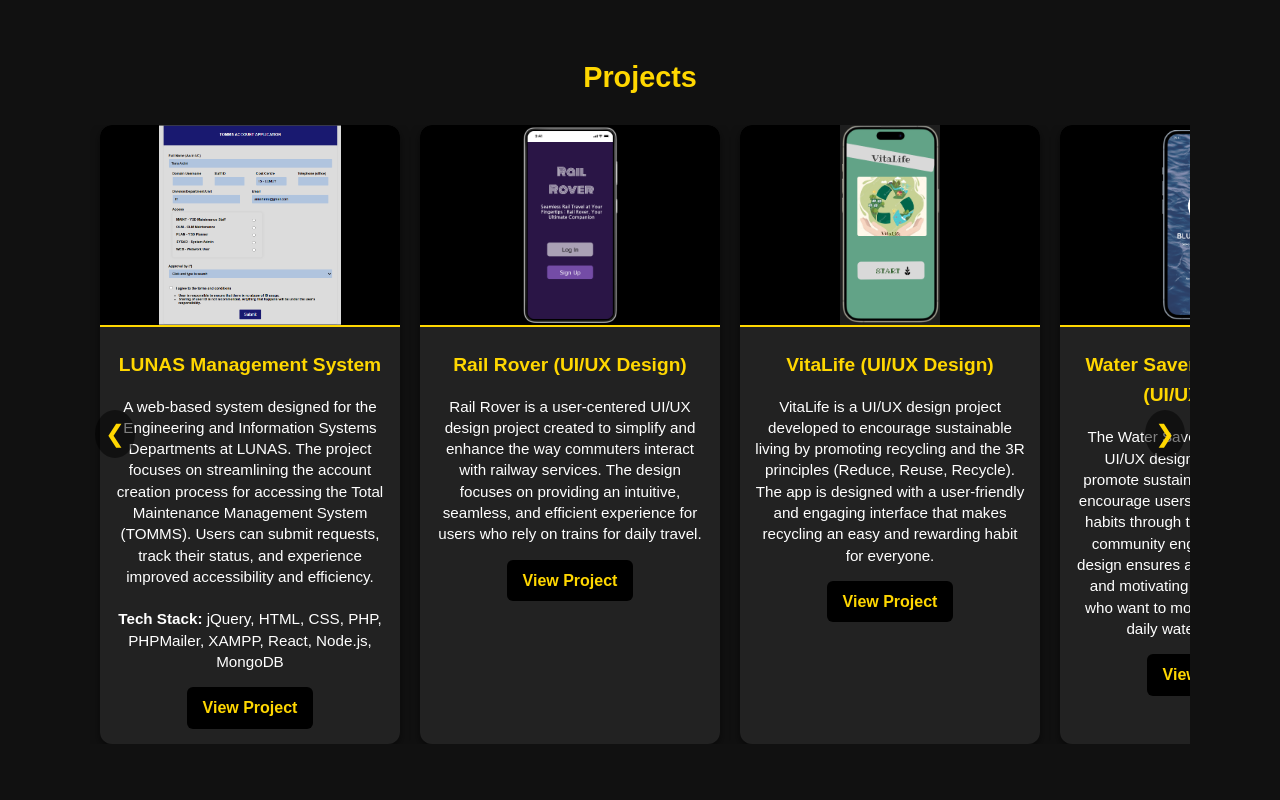
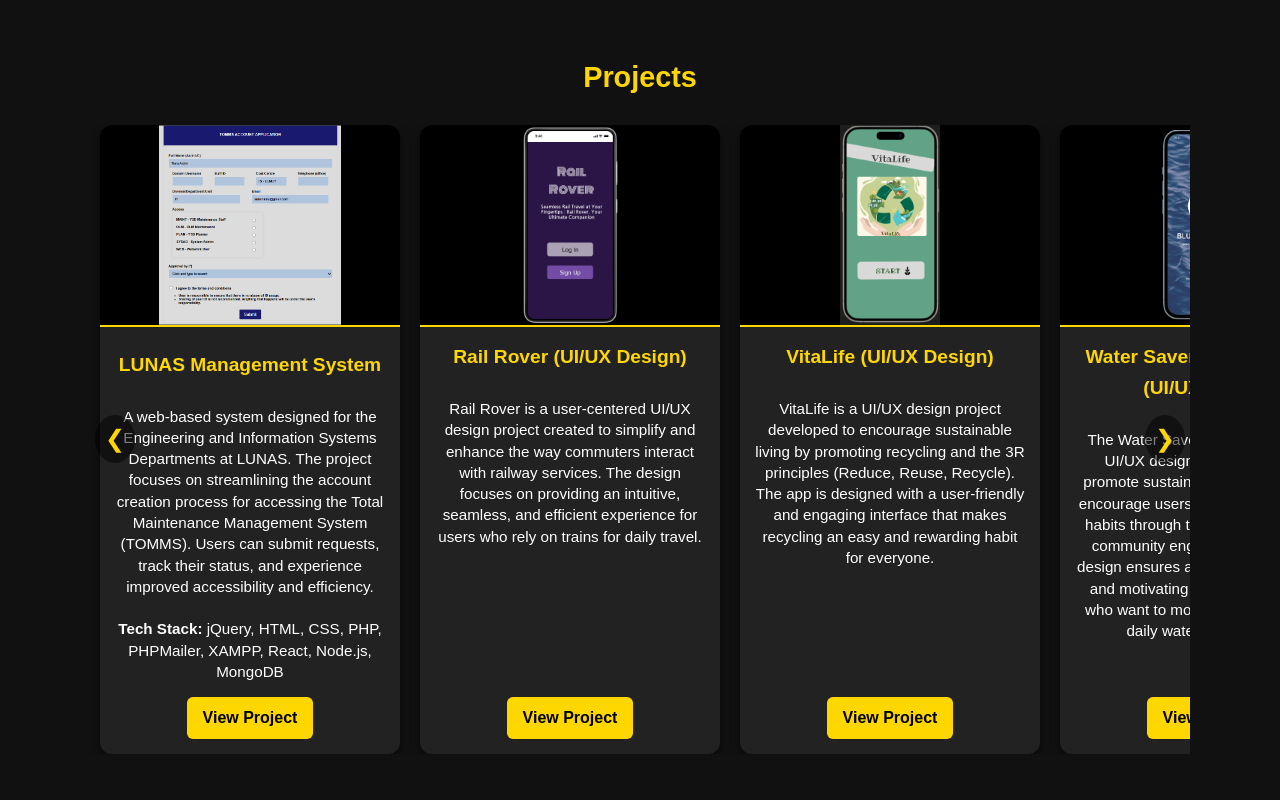
Before and after one commit to Belllesssss/portfolio, a plain HTML site: page index.html in a window 1280 px wide. Shown: the part 420-1220 px from the top of the page. Drawn offline with Linux system fonts and the light colour scheme.

Commit message:
Update index.html

```diff
--- a/index.html
+++ b/index.html
@@ -3,7 +3,7 @@
 <head>
   <meta charset="UTF-8">
   <meta name="viewport" content="width=device-width, initial-scale=1.0">
-  <title>Nur Anis's Portfolio</title>
+  <title>Nur Anis |  Portfolio</title>
 </head>
 <body>
 
@@ -147,21 +147,70 @@
     /* Projects Carousel */
     .projects-carousel { position: relative; overflow: hidden; }
     .projects-wrapper { display: flex; transition: transform 0.5s ease-in-out; }
-    .project-card { min-width: 300px; max-width: 300px; margin: 0 10px; background: #222; border-radius: 12px; overflow: hidden; box-shadow: 0 4px 10px rgba(0,0,0,0.5); transition: transform 0.3s ease, box-shadow 0.3s ease; flex-shrink: 0; }
-    .project-card:hover { transform: translateY(-5px); box-shadow: 0 6px 15px rgba(0,0,0,0.6); }
-    .project-card img { width: 100%; height: 200px; object-fit: contain; background: #000; border-bottom: 2px solid #FFD700; cursor: pointer; }
-    .project-content { padding: 15px; }
-    .project-content h3 { margin: 0 0 10px; font-size: 1.2rem; text-align: center; color: #FFD700; }
-    .project-content p { font-size: 0.95rem; line-height: 1.4; text-align: center; margin-bottom: 15px; }
-    .project-links { display: flex; justify-content: space-between; align-items: center; }
-    .project-links a { text-decoration: none; color: #FFD700; font-weight: bold; transition: color 0.3s ease; }
-    .project-links a:hover { color: #FFC300; }
-    .icon { width: 22px; height: 22px; }
+
+    .project-card {
+      min-width: 300px;
+      max-width: 300px;
+      margin: 0 10px;
+      background: #222;
+      border-radius: 12px;
+      overflow: hidden;
+      box-shadow: 0 4px 10px rgba(0,0,0,0.5);
+      transition: transform 0.3s ease, box-shadow 0.3s ease;
+      flex-shrink: 0;
+
+      /* NEW - make all cards flex column to pin button */
+      display: flex;
+      flex-direction: column;
+    }
+
+    .project-card:hover {
+      transform: translateY(-5px);
+      box-shadow: 0 6px 15px rgba(0,0,0,0.6);
+    }
+
+    .project-card img {
+      width: 100%;
+      height: 200px;
+      object-fit: contain;
+      background: #000;
+      border-bottom: 2px solid #FFD700;
+      cursor: pointer;
+    }
+
+    .project-content {
+      padding: 15px;
+
+      /* NEW - flex column to push button down */
+      flex: 1;
+      display: flex;
+      flex-direction: column;
+    }
+
+    .project-content h3 {
+      margin: 0 0 10px;
+      font-size: 1.2rem;
+      text-align: center;
+      color: #FFD700;
+    }
+
+    .project-content p {
+      font-size: 0.95rem;
+      line-height: 1.4;
+      text-align: center;
+      margin-bottom: 15px;
+    }
+
+    .project-links {
+      display: flex;
+      justify-content: center;  /* center aligns the button */
+      margin-top: auto;         /* pushes button to bottom */
+    }
 
     /* Project Button */
     .project-btn {
       display: inline-block;
-      background: #000;   /* gold background - #FFD700 */
+      background: #FFD700;   /* gold background */
       color: #000;           /* black text */
       padding: 8px 16px;
       border-radius: 6px;
@@ -175,13 +224,6 @@
     .project-btn:hover {
       box-shadow: 0 0 15px #FFD700;  /* glowing gold shadow on hover */
       transform: scale(1.05);        /* slight pop effect */
-    }
-
-    /* Ensure alignment inside project-links */
-    .project-links {
-      display: flex;
-      justify-content: center;  /* center aligns the button */
-      margin-top: 15px;
     }
 
     /* Carousel Buttons */
```
